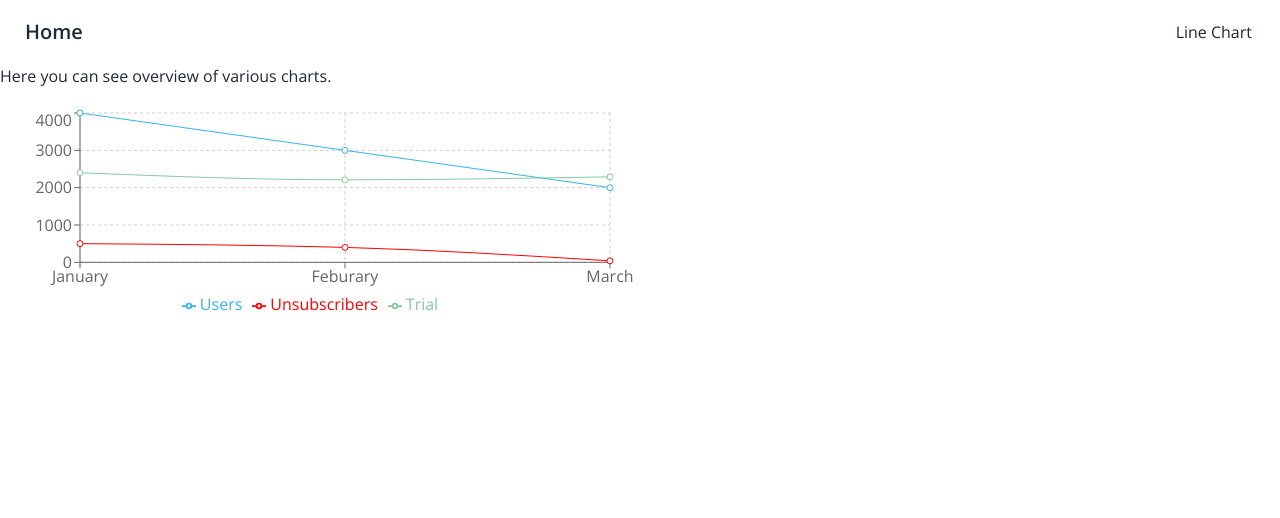
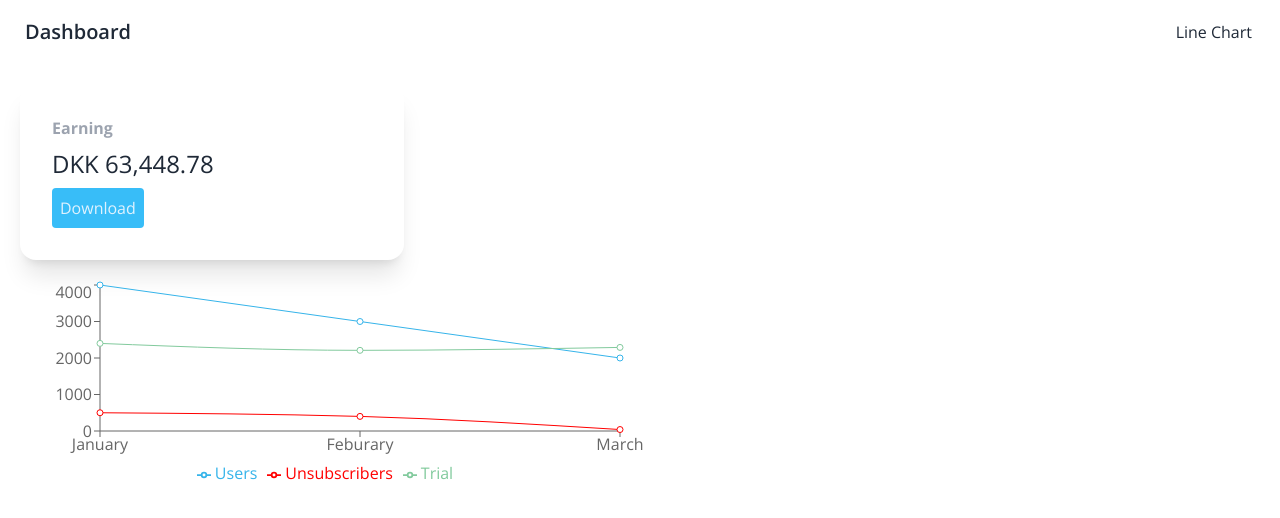
Before and after one commit to ZHANGJialiHappy/Dashboard, a React (Create React App) app: page / in a window 1280 px wide. Shown: the top 518 px of the page. Built offline with nearby package versions, Linux system fonts and the light colour scheme.

Commit message:
feat: card in dashboard

```diff
--- a/src/App.tsx
+++ b/src/App.tsx
@@ -1,8 +1,7 @@
 import { BrowserRouter, Route, Routes } from 'react-router-dom';
 import './App.css';
-import Home from './pages/Home';
-import Linechart from './pages/Line';
-import Navbar from './components/Navbar';
+import { Navbar } from './components';
+import { Dashboard, Line } from './pages';
 
 function App() {
   return (
@@ -10,8 +9,8 @@ function App() {
       <BrowserRouter>
         <Navbar/>
         <Routes>
-          <Route path="/" element={<Home/>}/>
-          <Route path="/linechart" element={<Linechart/>}/>
+          <Route path="/" element={<Dashboard/>}/>
+          <Route path="/linechart" element={<Line/>}/>
         </Routes>
       </BrowserRouter>
     </div>
--- a/src/components/Charts/Linechart.tsx
+++ b/src/components/Charts/Linechart.tsx
@@ -3,14 +3,16 @@ import { lineChartData } from '../../data/dummy';
 
 type Props = {
     width: string;
+    horizontal: boolean;
+    vertical: boolean;
 }
 
-function Linechart({width}: Props) {
+function Linechart({width, horizontal, vertical} : Props) {
   return (
     <ResponsiveContainer width={width} aspect={3}>
       <LineChart
-        width={10}
-        height={30}
+        width={250}
+        height={150}
         data={lineChartData}
         margin={{
           top: 5,
@@ -19,7 +21,7 @@ function Linechart({width}: Props) {
           bottom: 5,
         }}
       >
-        <CartesianGrid strokeDasharray="3 3" />
+        <CartesianGrid strokeDasharray="3 3" horizontal={horizontal} vertical={vertical}/>
         <XAxis dataKey="name" />
         <YAxis />
         <Tooltip />
--- a/src/components/Navbar.tsx
+++ b/src/components/Navbar.tsx
@@ -4,7 +4,7 @@ function Navbar() {
   return (
 <div className="navbar bg-base-100">
   <div className="flex-1">
-    <Link className="btn btn-ghost normal-case text-xl" to="/">Home</Link>
+    <Link className="btn btn-ghost normal-case text-xl" to="/">Dashboard</Link>
   </div>
   <div className="flex-none">
     <ul className="menu menu-horizontal px-1">
--- /dev/null
+++ b/src/components/index.tsx
@@ -0,0 +1,2 @@
+export { default as Navbar } from './Navbar';
+export { default as Linechart } from './Charts/Linechart';
--- a/src/data/dummy.tsx
+++ b/src/data/dummy.tsx
@@ -1,5 +1,3 @@
-import React from 'react'
-
 export const lineChartData = [
     {
       name: 'January',
--- /dev/null
+++ b/src/pages/Dashboard.tsx
@@ -0,0 +1,22 @@
+import { Linechart } from "../components"
+
+function Dashboard() {
+  return (
+    <div className="mt-5 ml-5">
+      <div className="card w-96 bg-base-100 shadow-xl">
+        <div className="card-body">
+          <p className="font-bold text-gray-400">Earning</p>
+          <p className="text-2xl">DKK 63,448.78</p>
+          <div className="card-actions">
+            <button className="rounded bg-sky-400 opacity-0.9 text-sky-100 hover:drop-shadow-xl p-2 ">Download</button>
+          </div>
+        </div>
+      </div>
+      <div className="md:w-full overflow-auto mt-5">
+        <Linechart width="50%" horizontal={false} vertical={false} />
+      </div>
+    </div>
+  )
+}
+
+export default Dashboard;
--- a/src/pages/Home.tsx
+++ /dev/null
@@ -1,14 +0,0 @@
-import Linechart from "../components/Charts/Linechart"
-
-function Home() {
-  return (
-    <div>
-      Here you can see overview of various charts.
-      <div className="md:w-full overflow-auto mt-5">
-        <Linechart width="50%" />
-      </div>
-    </div>
-  )
-}
-
-export default Home
--- a/src/pages/Line.tsx
+++ b/src/pages/Line.tsx
@@ -1,9 +1,9 @@
-import Linechart from "../components/Charts/Linechart";
+import { Linechart } from "../components";
 
 function Line() {
   return (
-    <div>
-      <Linechart width="100%"/>
+    <div className="mt-5">
+      <Linechart width="100%" horizontal={true} vertical={true}/>
     </div>
   )
 }
--- /dev/null
+++ b/src/pages/index.tsx
@@ -0,0 +1,2 @@
+export { default as Dashboard } from './Dashboard';
+export { default as Line } from './Line';
--- a/tailwind.config.js
+++ b/tailwind.config.js
@@ -1,11 +1,46 @@
 /** @type {import('tailwindcss').Config} */
 module.exports = {
+
   content: [
     "./index.html",
     "./src/**/*.{js,ts,jsx,tsx}",
   ],
   theme: {
-    extend: {},
+    fontFamily: {
+      display: ['Open Sans', 'sans-serif'],
+      body: ['Open Sans', 'sans-serif'],
+    },
+    extend: {
+      fontSize: {
+        14: '14px',
+      },
+      backgroundColor: {
+        'main-bg': '#FAFBFB',
+        'light-gray': '#F7F7F7',
+        'half-transparent': 'rgba(0, 0, 0, 0.5)',
+      },
+      borderWidth: {
+        1: '1px',
+      },
+      borderColor: {
+        color: 'rgba(0, 0, 0, 0.1)',
+      },
+      width: {
+        400: '400px',
+        760: '760px',
+        780: '780px',
+        800: '800px',
+        1000: '1000px',
+        1200: '1200px',
+        1400: '1400px',
+      },
+      height: {
+        80: '80px',
+      },
+      minHeight: {
+        590: '590px',
+      },
+    },
   },
   plugins: [require("daisyui")],
 }
```
